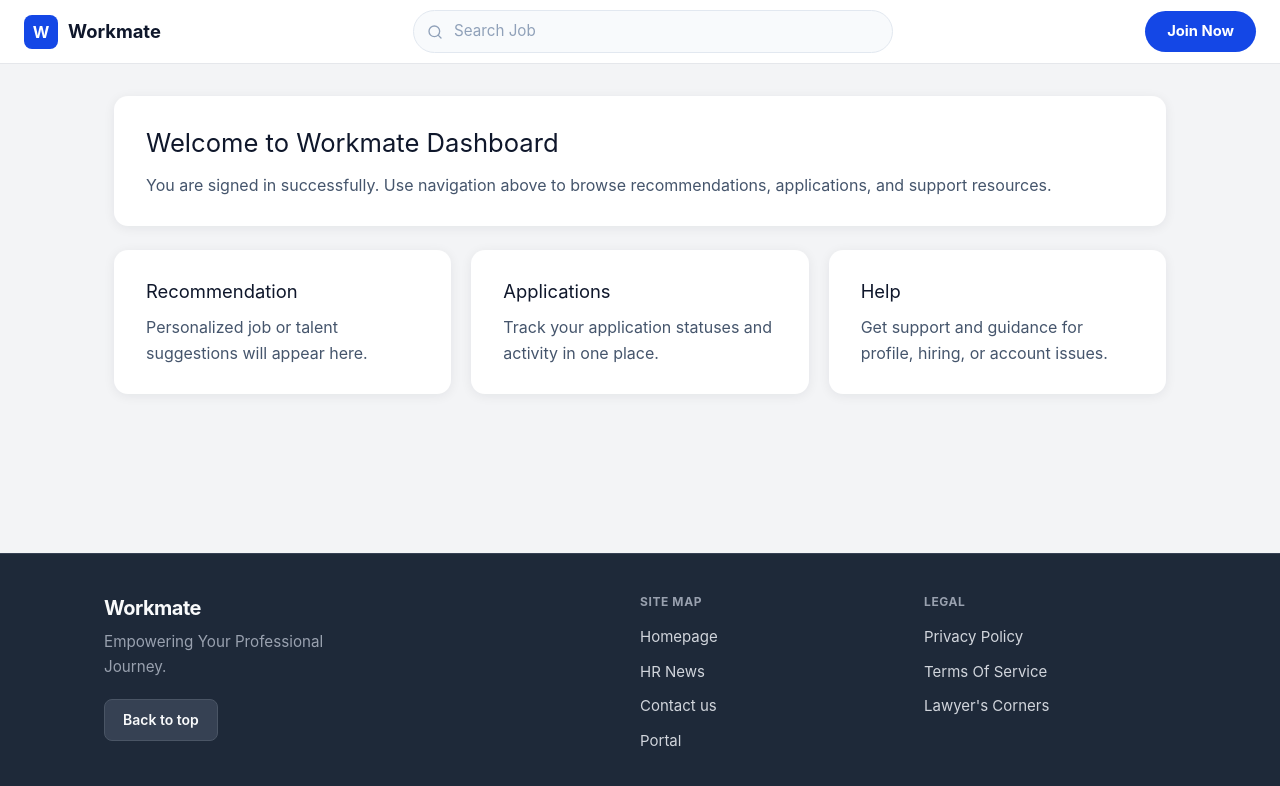
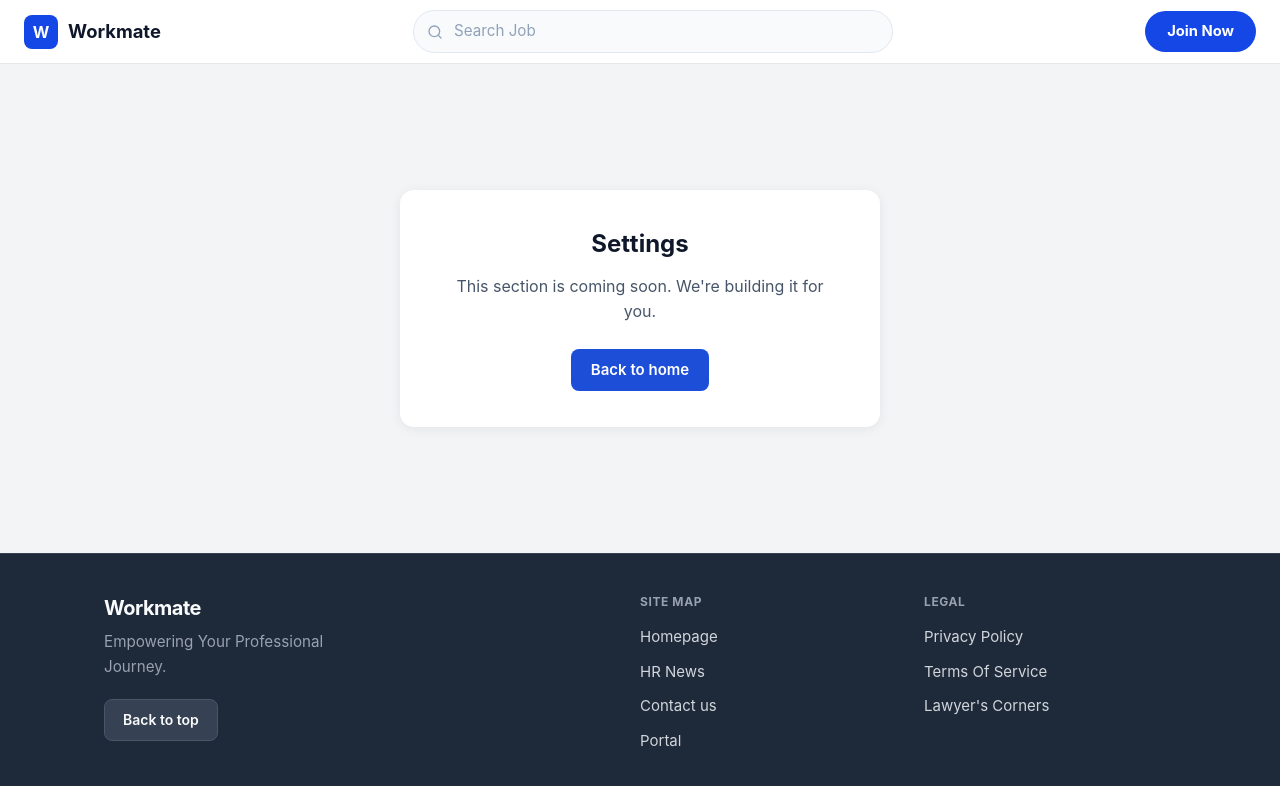
Before and after one commit to mhuy07092004/Workmate, a React (Vite) app: page /settings in a window 1280 px wide. Before the commit this address led to /. Shown: the top 786 px of the page. Built offline with nearby package versions, Linux system fonts and the light colour scheme.

Commit message:
add profile,post,setting.jsx

```diff
--- a/src/App.jsx
+++ b/src/App.jsx
@@ -26,6 +26,9 @@ import { Navigate, Route, Routes } from 'react-router-dom'
 const Login = lazy(() => import('./pages/login.jsx'))
 const Dashboard = lazy(() => import('./pages/dashboard.jsx'))
 const PlaceholderPage = lazy(() => import('./pages/placeholder.jsx'))
+const Profile = lazy(() => import('./pages/profile.jsx'))
+const Settings = lazy(() => import('./pages/settings.jsx'))
+const Post = lazy(() => import('./pages/post.jsx'))
 
 function App() {
   return (
@@ -39,6 +42,9 @@ function App() {
         <Route path="/privacy" element={<PlaceholderPage />} />
         <Route path="/terms" element={<PlaceholderPage />} />
         <Route path="/lawyers-corners" element={<PlaceholderPage />} />
+        <Route path="/profile" element={<Profile />} />
+        <Route path="/settings" element={<Settings />} />
+        <Route path="/post" element={<Post />} />
         {/* Catch-all: redirect unknown paths back to the dashboard */}
         <Route path="*" element={<Navigate to="/" replace />} />
       </Routes>
--- a/src/components/Navbar/Navbar.jsx
+++ b/src/components/Navbar/Navbar.jsx
@@ -13,12 +13,12 @@ import { useEffect, useRef, useState } from 'react'
 import { useNavigate } from 'react-router-dom'
 
 const DROPDOWN_ITEMS = [
-  { label: 'Your Profile', key: 'profile' },
-  { label: 'Settings', key: 'settings' },
+  { label: 'Your Profile', key: 'profile', path: '/profile' },
+  { label: 'Settings', key: 'settings', path: '/settings' },
   { label: 'My Applications', key: 'applications' },
   { label: 'Messages', key: 'messages' },
   { label: 'My Networks', key: 'networks' },
-  { label: 'Post', key: 'post' },
+  { label: 'Post', key: 'post', path: '/post' },
 ]
 
 const dropdownItemClass =
@@ -142,7 +142,10 @@ function Navbar() {
                         type="button"
                         role="menuitem"
                         className={dropdownItemClass}
-                        onClick={() => setDropdownOpen(false)}
+                        onClick={() => {
+                          setDropdownOpen(false)
+                          if (item.path) navigate(item.path)
+                        }}
                       >
                         {item.label}
                       </button>
--- a/src/pages/contact.jsx
+++ b/src/pages/contact.jsx
@@ -0,0 +1,27 @@
+import { Link, useLocation } from 'react-router-dom'
+import Navbar from '../components/Navbar/Navbar.jsx'
+
+import { Link, useLocation } from 'react-router-dom'
+import Navbar from '../components/Navbar/Navbar.jsx'
+
+function Contact() {
+  const { pathname } = useLocation()
+  const pageTitle = TITLES[pathname] ?? 'Page'
+
+  return (
+    <div className="placeholder-page">
+      <Navbar />
+      <main className="placeholder-main">
+        <section className="placeholder-card">
+          <h1 className="placeholder-title">{pageTitle}</h1>
+          <p className="placeholder-copy">This section is coming soon. We&apos;re building it for you.</p>
+          <Link to="/" className="placeholder-home-link">
+            Back to home
+          </Link>
+        </section>
+      </main>
+    </div>
+  )
+}
+
+export default Contact
--- a/src/pages/post.jsx
+++ b/src/pages/post.jsx
@@ -0,0 +1,31 @@
+import { Link, useLocation } from 'react-router-dom'
+import Navbar from '../components/Navbar/Navbar.jsx'
+import Footer from '../components/Footer/Footer.jsx'
+import './placeholder.css'
+
+const TITLES = {
+  '/post': 'Post',
+}
+
+function Post() {
+  const { pathname } = useLocation()
+  const pageTitle = TITLES[pathname] ?? 'Page'
+
+  return (
+    <div className="placeholder-page">
+      <Navbar />
+      <main className="placeholder-main">
+        <section className="placeholder-card">
+          <h1 className="placeholder-title">{pageTitle}</h1>
+          <p className="placeholder-copy">This section is coming soon. We&apos;re building it for you.</p>
+          <Link to="/" className="placeholder-home-link">
+            Back to home
+          </Link>
+        </section>
+      </main>
+      <Footer />
+    </div>
+  )
+}
+
+export default Post
--- /dev/null
+++ b/src/pages/profile.jsx
@@ -0,0 +1,32 @@
+import { Link, useLocation } from 'react-router-dom'
+import Navbar from '../components/Navbar/Navbar.jsx'
+import Footer from '../components/Footer/Footer.jsx'
+import './placeholder.css'
+
+const TITLES = {
+  '/profile': 'Your Profile',
+}
+
+
+function Profile() {
+  const { pathname } = useLocation()
+  const pageTitle = TITLES[pathname] ?? 'Page'
+
+  return (
+    <div className="placeholder-page">
+      <Navbar />
+      <main className="placeholder-main">
+        <section className="placeholder-card">
+          <h1 className="placeholder-title">{pageTitle}</h1>
+          <p className="placeholder-copy">This section is coming soon. We&apos;re building it for you.</p>
+          <Link to="/" className="placeholder-home-link">
+            Back to home
+          </Link>
+        </section>
+      </main>
+      <Footer />
+    </div>
+  )
+}
+
+export default Profile
--- a/src/pages/settings.jsx
+++ b/src/pages/settings.jsx
@@ -0,0 +1,32 @@
+import { Link, useLocation } from 'react-router-dom'
+import Navbar from '../components/Navbar/Navbar.jsx'
+import Footer from '../components/Footer/Footer.jsx'
+import './placeholder.css'
+
+const TITLES = {
+  '/settings': 'Settings',
+}
+
+
+function Settings() {
+  const { pathname } = useLocation()
+  const pageTitle = TITLES[pathname] ?? 'Page'
+
+  return (
+    <div className="placeholder-page">
+      <Navbar />
+      <main className="placeholder-main">
+        <section className="placeholder-card">
+          <h1 className="placeholder-title">{pageTitle}</h1>
+          <p className="placeholder-copy">This section is coming soon. We&apos;re building it for you.</p>
+          <Link to="/" className="placeholder-home-link">
+            Back to home
+          </Link>
+        </section>
+      </main>
+      <Footer />
+    </div>
+  )
+}
+
+export default Settings
```
